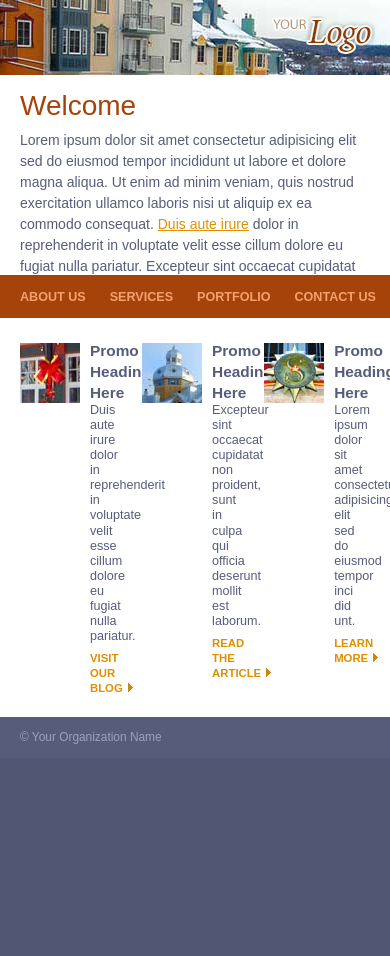
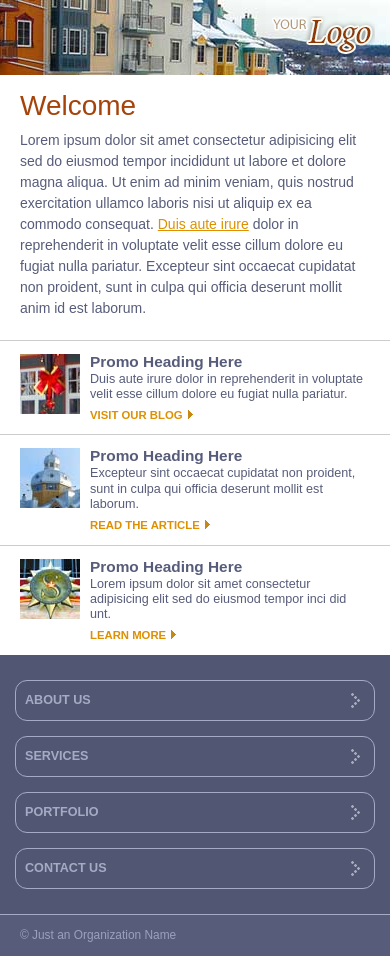
Before and after one commit to GabrielJar/myWebsite, a plain HTML site: page index.html in a window 390 px wide. Before the commit the page ends 844 px from the top, so only its background shows below. Drawn offline with Linux system fonts and the light colour scheme.

Commit message:
finalizacao do projeto

```diff
--- a/css/screen_layout_small.css
+++ b/css/screen_layout_small.css
@@ -18,3 +18,49 @@ header a.logo {
 article {
 	padding: 20px 20px 10px 20px;
 }
+
+nav {
+	position: static;
+	padding: 10px 0px 10px 0px;
+	background-color: #515673;
+}
+
+nav a {
+	color: #a6abc5;
+	display: block;
+	margin: 15px;
+	padding: 9px;
+	border: 1px solid #a6abc5;
+	background: url(../images/mobile_link_arrow.png) no-repeat right center;
+	-moz-border-radius: 12px;
+	-webkit-border-radius: 12px;
+	border-radius: 12px;
+}
+
+nav a:hover {
+	color: #fff; background-color: rgba(255, 255, 255, .15);
+}
+
+.promo_container {
+	padding: 0px;
+}
+
+.promo_container .promo {
+	width: auto;
+	float: none;
+	padding: 10px 0px 0px 0px;
+	background-position: 20px 13px;
+	border-top: 1px solid #ccc;
+}
+
+.promo_container .promo .content {
+	padding: 0px 20px 5px 90px;
+}
+
+footer {
+	border-top: 1px solid #a6abc5;
+}
+
+body {
+	background-image: none;
+}
--- a/index.html
+++ b/index.html
@@ -53,8 +53,7 @@
 					</div>
 				</div>
 
-				<div class="clear-fix">
-				</div>
+				<div class="clear-fix"></div>
 
 			</div>
 
@@ -66,7 +65,7 @@
 			</nav>
 
 			<footer>
-				&copy; Your Organization Name
+				&copy; Just an Organization Name
 			</footer>
 
 		</div>
```
